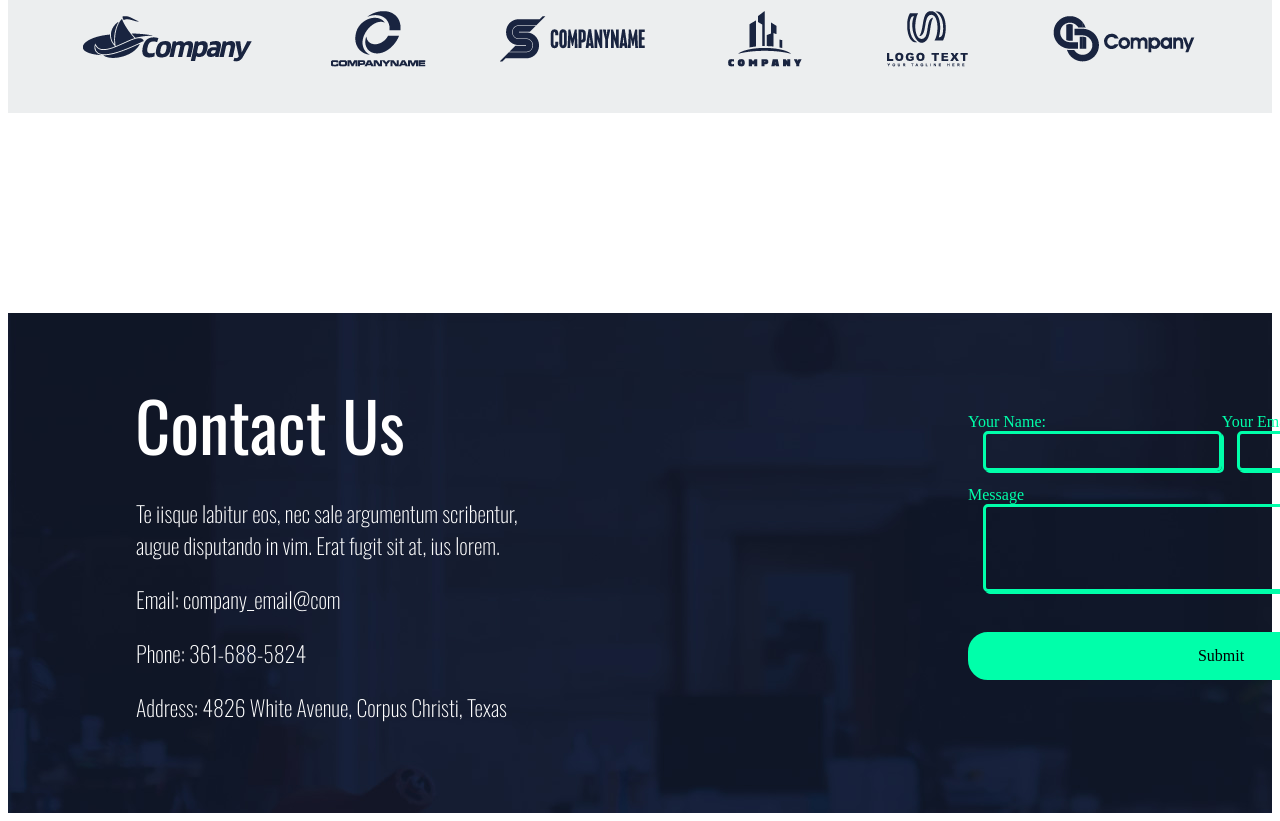
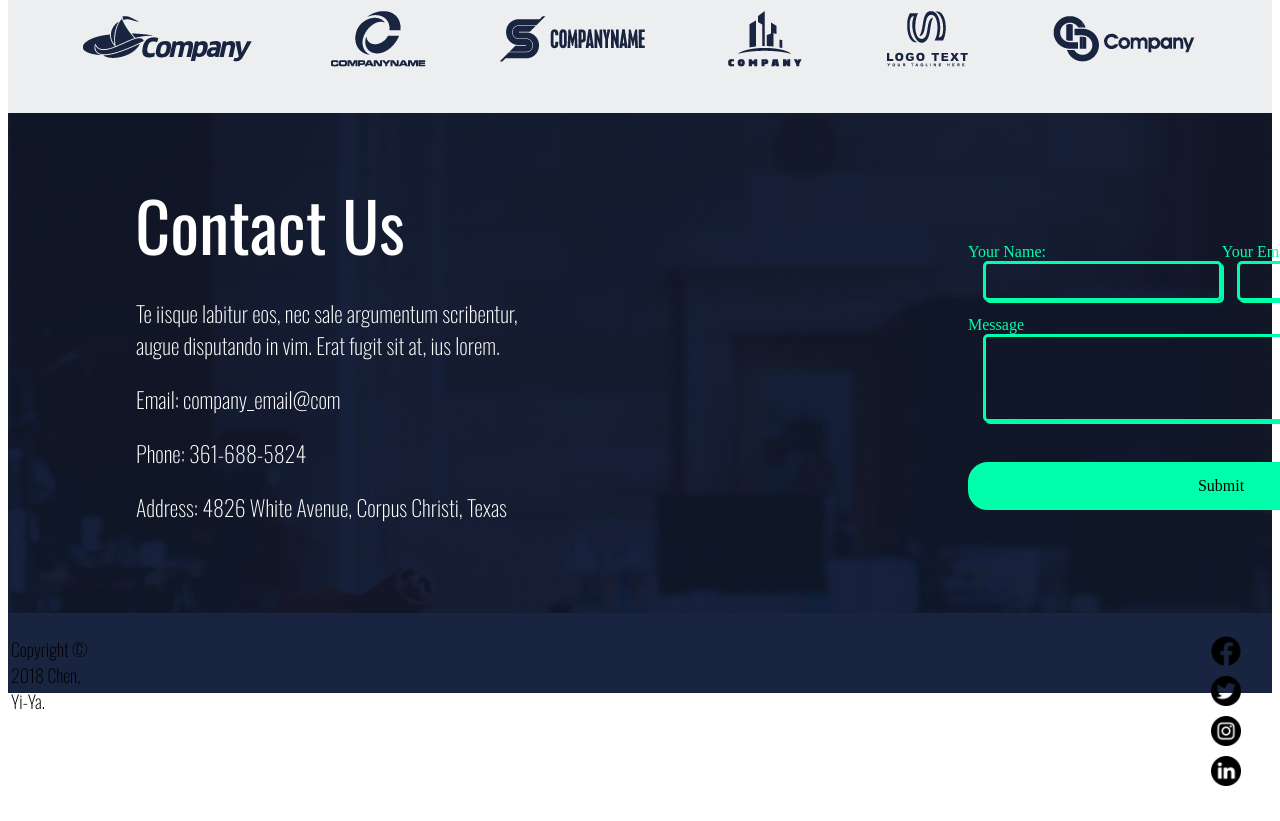
Before and after one commit to SebitasCo/Atlas_Sebas, a plain HTML site: page index.html in a window 1280 px wide. Shown: the part 3391-4212 px from the top of the page. After the commit the page ends 4184 px from the top, so only its background shows below. Drawn offline with nearby package versions, Linux system fonts and the light colour scheme.

Commit message:
Footer terminado y trabajo finalizado.

```diff
--- a/index.html
+++ b/index.html
@@ -126,7 +126,15 @@
   </div>
   </div>
 </section>
-
+<footer>
+  <p>Copyright © 2018 Chen, Yi-Ya.</p>
+  <div class="imgs_footer">
+ <img src="/assets/icons/facebook.png" alt="Facebook">
+ <img src="/assets/icons/gorjeo.png" alt="Twitter">
+ <img src="/assets/icons/instagram.png" alt="Instagram">
+ <img src="/assets/icons/linkedin.png" alt="Linkedin">
+</div>
+</footer>
 
 
 
--- a/styles/style.css
+++ b/styles/style.css
@@ -394,7 +394,7 @@ h2 {
     padding-top: 20px;
     position: relative;
     width: 400px;
-    height: 500px;
+
 
 }
 .price3:hover {
@@ -450,7 +450,6 @@ h2 {
 .part7 {
     background-image: url("/assets/imgs/contact-bk.jpg");
     background-repeat: no-repeat;
-
     height: 500px;
 }
 
@@ -484,10 +483,9 @@ h2 {
 
 
 .forms-part7 {
-    margin-top: 200px;
     position: relative;
     left: 60rem;
-    top: 100px;
+    top: 130px;
     width: 200px;
     width: 200px;
 }
@@ -539,3 +537,32 @@ h2 {
     margin-top: 40px;
     cursor: pointer;
 }
+
+footer{
+    background-color: #192440;
+    height: 40px;
+    padding-top: 20px;
+    padding-bottom: 20px;
+    display: flex;
+    flex-direction: row;
+    justify-content: space-around;
+}
+footer p {
+    color: #000000;
+    font-family: "Oswald", sans-serif;
+    font-size: 18px;
+    font-weight: 200;
+    font-style: normal;
+    margin: 3px;
+    margin-right: 70rem;
+}
+
+footer img {
+    width: 30px;
+    height: 30px;
+    margin: 3px;
+}
+
+.imgs-footer {
+    margin:30px
+}
```
Also changed, not shown: assets/icons/facebook.png (added), assets/icons/gorjeo.png (added), assets/icons/instagram.png (added), assets/icons/linkedin.png (added).
